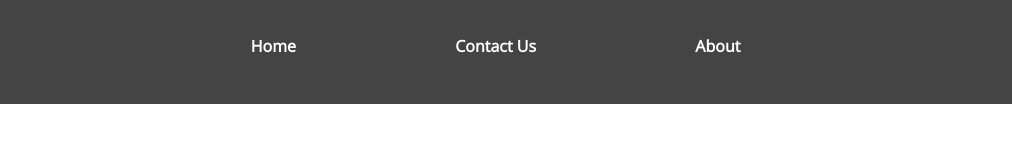
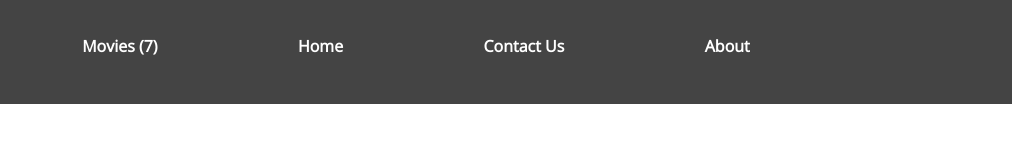
Before and after one commit to addisalemseifu/CapstonePro-With-Api, a website built with webpack: page src/index.html in a window 1280 px wide. Shown: the full height of the page, 268-1280 px from the left. Built offline with nearby package versions, Linux system fonts and the light colour scheme; no server answers.

Commit message:
Fix npm issues

```diff
--- a/src/index.html
+++ b/src/index.html
@@ -23,7 +23,7 @@
         <img class="logo" src="./assets/logo.png" alt="logo" />
         <!-- </a> -->
         <ul class="navlinks d-flex">
-          <li class="navitems"><span class="movie-count"></span></li>
+          <li class="navitems"><span class="movie-count">Movies (7)</span></li>
           <li class="navitems"><a href="#Home">Home</a></li>
           <li class="navitems"><a href="#Home">Contact Us</a></li>
           <li class="navitems"><a href="#Home">About</a></li>
```
Also changed, not shown: dist/index.bundle.js, dist/index.html.
